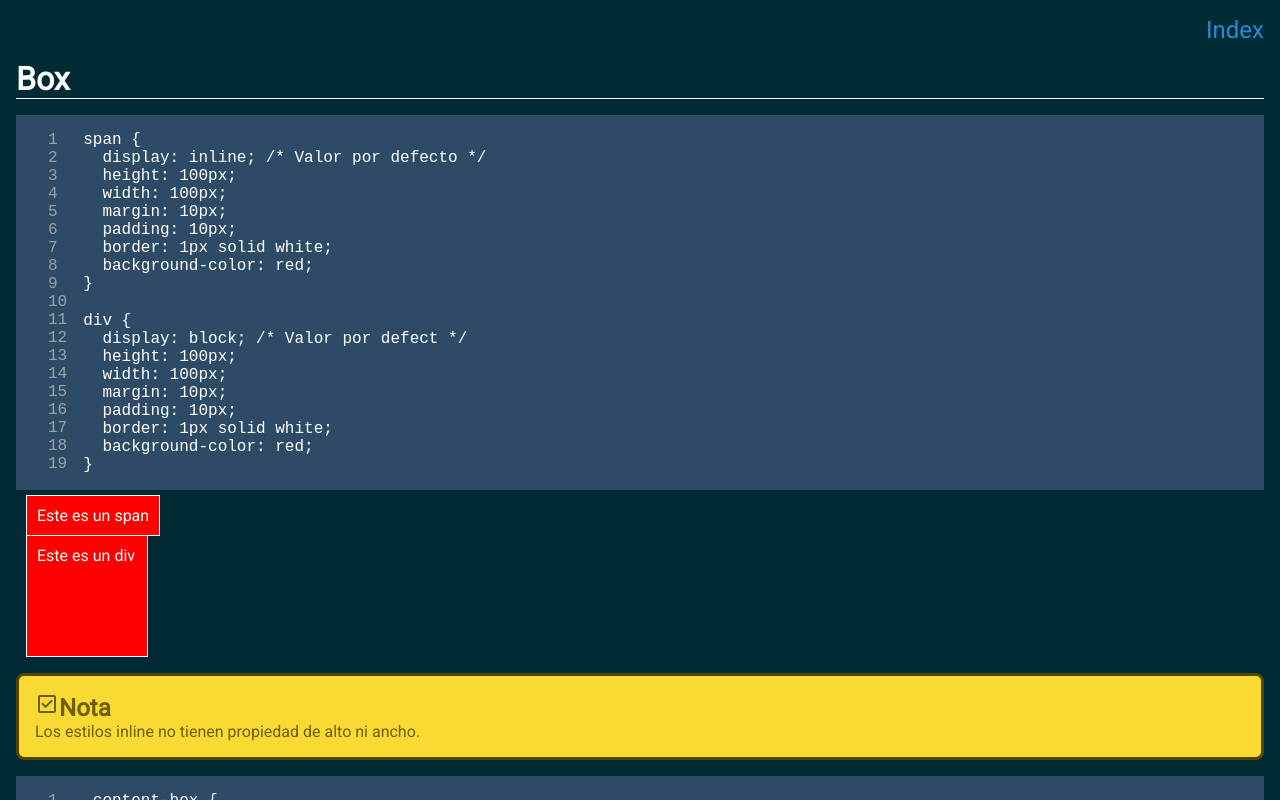
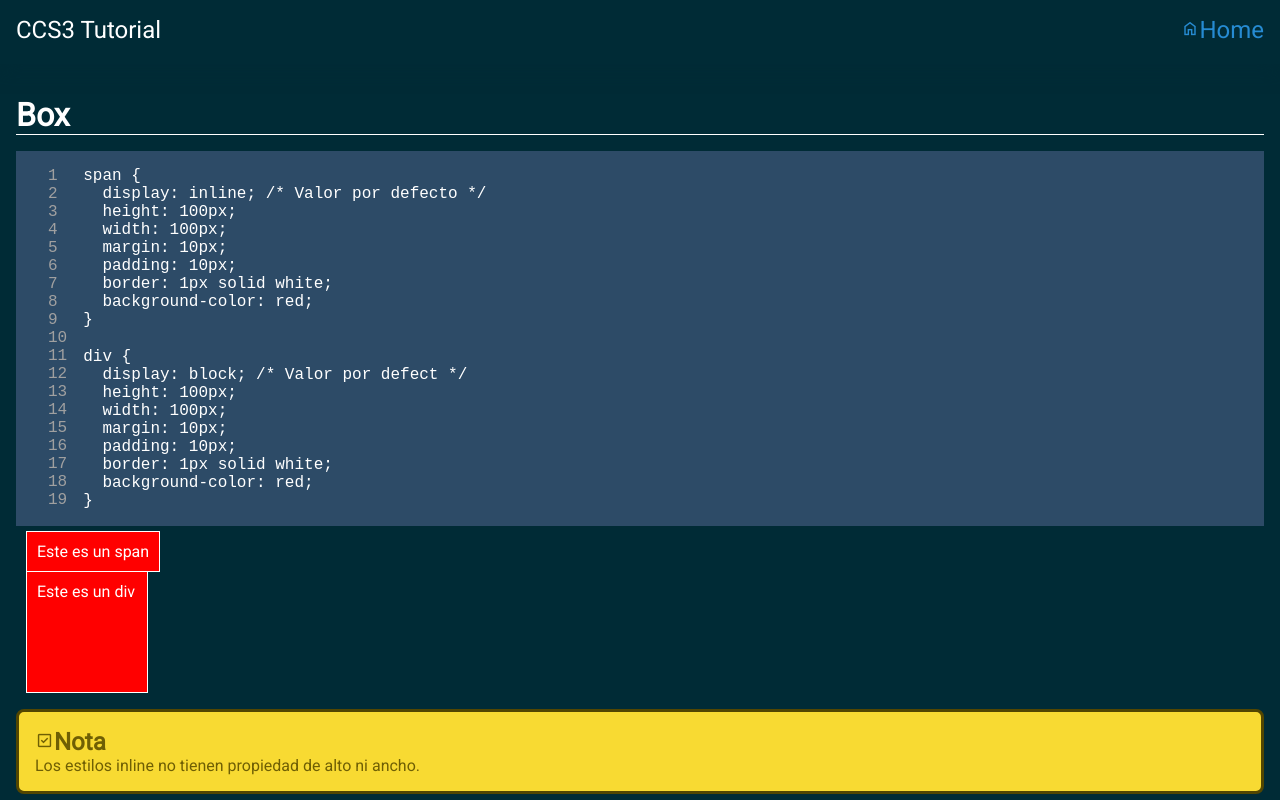
Before and after one commit to pascencio/css3-tutorial, a Nuxt app: page /box in a window 1280 px wide. Shown: the top 800 px of the page. Built offline with nearby package versions, Linux system fonts and the light colour scheme.

Commit message:
feat: Estructura principal

```diff
--- a/assets/css/main.css
+++ b/assets/css/main.css
@@ -2,17 +2,24 @@
 
 body {
     margin: 0;
-    padding: 1rem;
+    padding: 0;
     font-family: Roboto, sans-serif;
     background-color: #002B36;
     color: white;
+}
+
+main {
+    padding: 1rem;
 }
 
 h1 {
     font-size: 2rem;
     border-bottom: 1px solid white;
     margin: 0 0 1rem 0;
+}
 
+h2 .material-symbols-outlined {
+    font-size: 19px;
 }
 
 a {
@@ -25,10 +32,32 @@ a:hover {
     color: #fff;
 }
 
-header,footer {
+header,
+footer {
+    font-size: 1.5rem;
+    height: 2rem;
+    padding: 1rem 1rem;
+    position: sticky;
+    background-color: #002B36;
+    box-shadow: #002B36 0px 0px 20px 0px;
+    z-index: 1000;
+}
+
+header .material-symbols-outlined {
+    font-size: 19px;
+}
+
+header {
+    top: 0;
+}
+
+header>div {
     display: flex;
-    justify-content: end;
-    font-size: 1.5rem;
+    justify-content: space-between;
+}
+
+footer {
+    bottom: 0;
 }
 
 nav {
@@ -42,3 +71,8 @@ header {
 footer {
     margin: 1rem 0 0 0;
 }
+
+code {
+    font-size: 1rem;
+    font-weight: 700;
+}
--- a/layouts/default.vue
+++ b/layouts/default.vue
@@ -1,13 +1,15 @@
 <template>
     <div>
         <header>
-            <NuxtLink to="/">Index</NuxtLink>
+            <div>
+                <div>CCS3 Tutorial</div>
+                <div>
+                    <NuxtLink to="/"><span class="material-symbols-outlined">home</span>Home</NuxtLink>
+                </div>
+            </div>
         </header>
         <main>
             <slot />
         </main>
-        <footer>
-            <NuxtLink to="/">Index</NuxtLink>
-        </footer>
     </div>
 </template>
```
